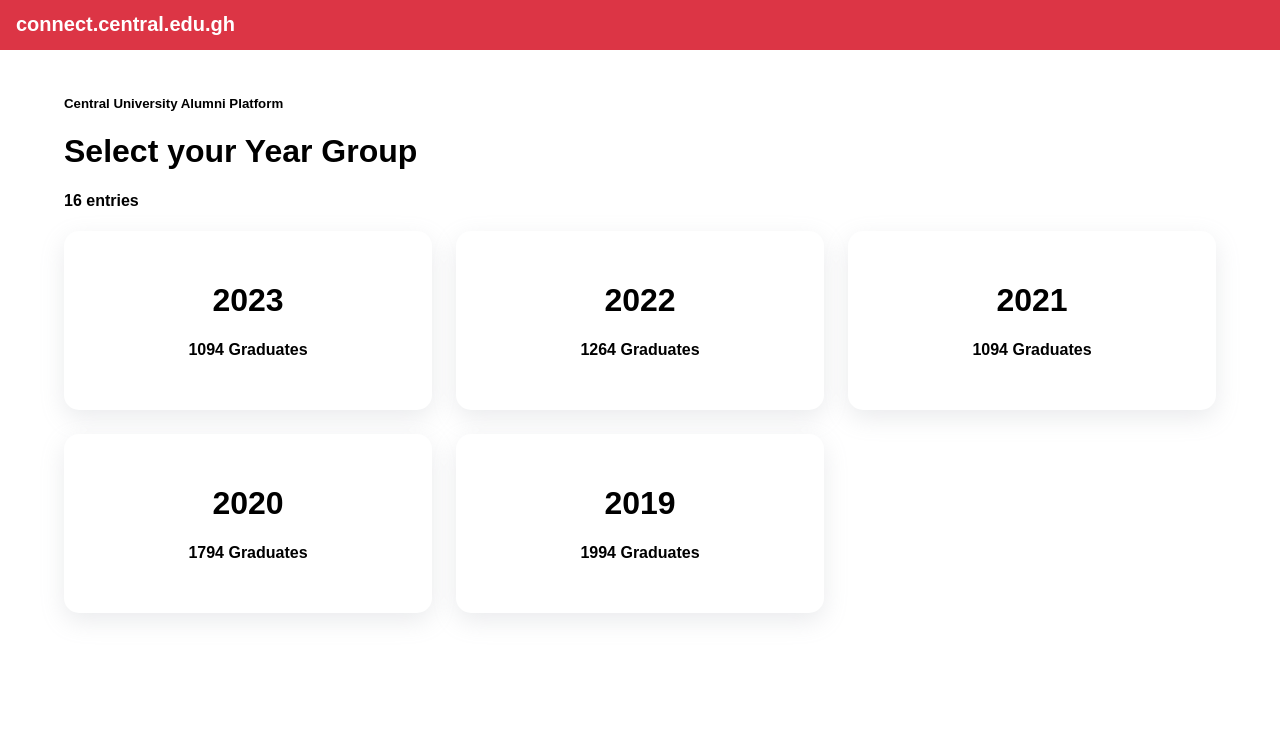
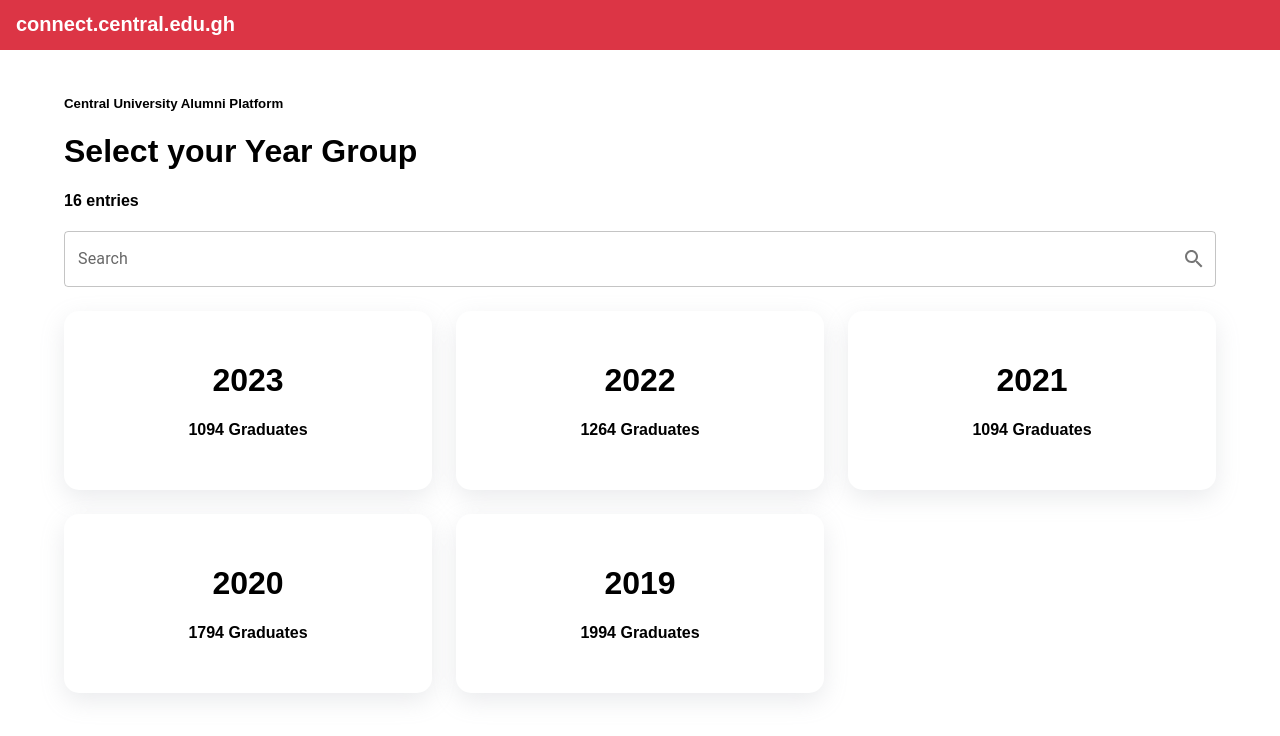
Before and after one commit to SoftLife0/Central-Connect, a React (Create React App) app: page /year in a window 1280 px wide. Shown: the top 736 px of the page. Built offline with nearby package versions, Linux system fonts and the light colour scheme.

Commit message:
done with search component

```diff
--- a/package.json
+++ b/package.json
@@ -5,6 +5,7 @@
   "dependencies": {
     "@emotion/react": "^11.11.4",
     "@emotion/styled": "^11.11.5",
+    "@mui/icons-material": "^5.15.15",
     "@mui/material": "^5.15.15",
     "@testing-library/jest-dom": "^5.17.0",
     "@testing-library/react": "^13.4.0",
--- a/src/App.js
+++ b/src/App.js
@@ -6,6 +6,7 @@ import Headings from './components/Headings';
 import Header from './components/Header';
 import Login from './components/Login';
 import Year from './components/Year';
+import Search from './components/Search';
 
 
 function App() {
@@ -17,8 +18,9 @@ function App() {
           <Route path="/login" element={<Login />} /> {/* Use 'element' prop instead of children */}
             <Route path="/register" element={<Register />} />
             <Route path="/headings" element={<Headings />} />
-            <Route path="/header" element={<Header />} />
+            <Route path="" element={<Header />} />
             <Route path="/year" element={<Year />} />
+            <Route path="" element={<Search />} />
           </Routes>
       </div>
     </Router>
--- a/src/components/ColumnCard.jsx
+++ b/src/components/ColumnCard.jsx
@@ -1,8 +1,7 @@
 import * as React from 'react';
 import { experimentalStyled as styled } from '@mui/material/styles';
-import Box from '@mui/material/Box';
-import Paper from '@mui/material/Paper';
-import Grid from '@mui/material/Grid';
+import { Box, Paper, Grid } from '@mui/material';
+import { Link } from 'react-router-dom';
 
 const Item = styled(Paper)({
   backgroundColor: '#fff',
@@ -13,18 +12,30 @@ const Item = styled(Paper)({
   boxShadow: 'rgba(149, 157, 165, 0.2) 0px 8px 24px',
   justifyContent: 'space-between',
   textAlign: 'center',
+  transition: 'background-color 0.3s',
+  '&:hover': {
+    backgroundColor: '#dc3545',
+    color: '#fff',
+  },
 });
+
+const StyledLink = styled(Link)({
+  color: 'inherit',
+  textDecoration: 'none',
+})
 
 const ColumnCard = ({ cardContent }) => {
   return (
-    <Box sx={{ flexGrow: 1 }}>
+    <Box sx={{ flexGrow: 1 }} style={{marginTop:'3vh'}}>
       <Grid container spacing={{ xs: 2, md: 3 }} columns={{ xs: 4, sm: 8, md: 12 }}>
         {cardContent.map((card, index) => (
           <Grid item xs={2} sm={4} md={4} key={index}>
-            <Item>
-              <h1 style={{fontWeight: 'bold' }}>{card.title}</h1>
-              <h4>{card.count}</h4>
-            </Item>
+            <StyledLink to='/login'>
+              <Item>
+                <h1 style={{fontWeight: 'bold' }}>{card.title}</h1>
+                <h4>{card.count}</h4>
+              </Item>
+            </StyledLink>
           </Grid>
         ))}
       </Grid>
--- a/src/components/Search.jsx
+++ b/src/components/Search.jsx
@@ -1,9 +1,39 @@
-import React from 'react'
+import React from 'react';
+import { TextField, Grid, Box, IconButton } from '@mui/material';
+import { styled } from '@mui/system';
+import SearchIcon from '@mui/icons-material/Search';
 
-function Search() {
+const SearchInput = styled(TextField)({
+  width: '100%',
+});
+
+const Search = () => {
+  const handleSearch = (event) => {
+    // Handle search functionality here
+    console.log(event.target.value);
+  };
+
   return (
-    <div>Search</div>
-  )
-}
+    <Box sx={{ flexGrow: 1 }}>
+      <Grid container spacing={2} justifyContent="center">
+        <Grid item xs={12} sm={8} md={12}>
+          <SearchInput
+            label="Search"
+            variant="outlined"
+            onChange={handleSearch}
+            placeholder="Search here"
+            InputProps={{
+              endAdornment: (
+                <IconButton onClick={handleSearch} edge="end" aria-label="search">
+                  <SearchIcon />
+                </IconButton>
+              ),
+            }}
+          />
+        </Grid>
+      </Grid>
+    </Box>
+  );
+};
 
-export default Search
+export default Search;
--- a/src/components/Year.jsx
+++ b/src/components/Year.jsx
@@ -3,6 +3,7 @@ import Header from './Header'
 import Headings from './Headings'
 import { Container } from '@mui/material'
 import ColumnCard from './ColumnCard'
+import Search from './Search'
 
 const Year = () => {
 
@@ -17,11 +18,15 @@ const Year = () => {
   return (
     <>
       <Header />
-      <Container style={{marginTop:'12vh'}}>
+      <Container style={{marginTop:'12vh', marginBottom:'5vh'}}>
 
         {/* Usage of Heading Component  */}
         <div>
           <Headings subTitle="Central University Alumni Platform" mainTitle="Select your Year Group" description="16 entries" />
+        </div>
+
+        <div>
+          <Search />
         </div>
 
         <div>
```
Also changed, not shown: 1 other file (tests, documents, lock files or other folders).
